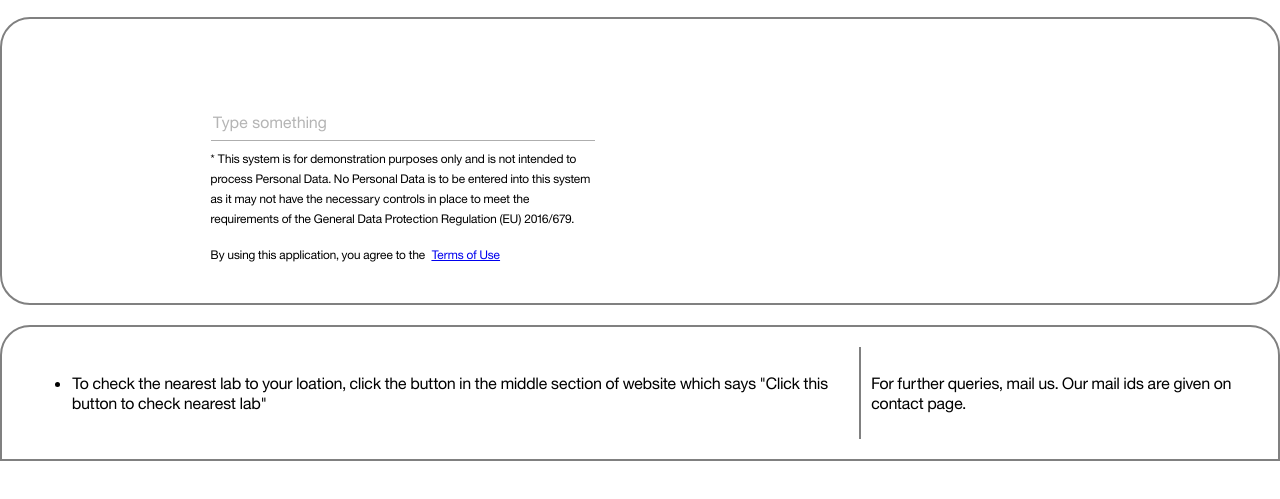
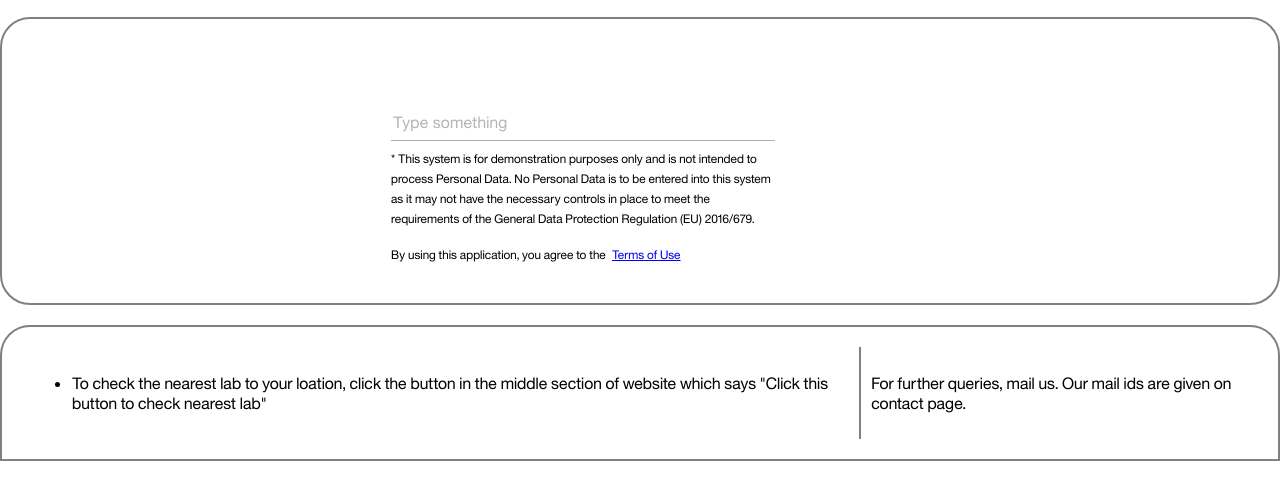
Before and after one commit to Prashant1502/Crack-The-Covid19, a website: page public/watson.html in a window 1280 px wide. Shown: the part 203-702 px from the top of the page. Drawn offline with Linux system fonts and the light colour scheme; no server answers.

Commit message:
Update watson.html

```diff
--- a/public/watson.html
+++ b/public/watson.html
@@ -40,7 +40,7 @@
           </div>
 
 
-        <div class="mid">
+        <div class="mid" style="justify-content:flex-end;">
 
 
           <div id="contentParent" class="responsive-columns-wrapper">
```
